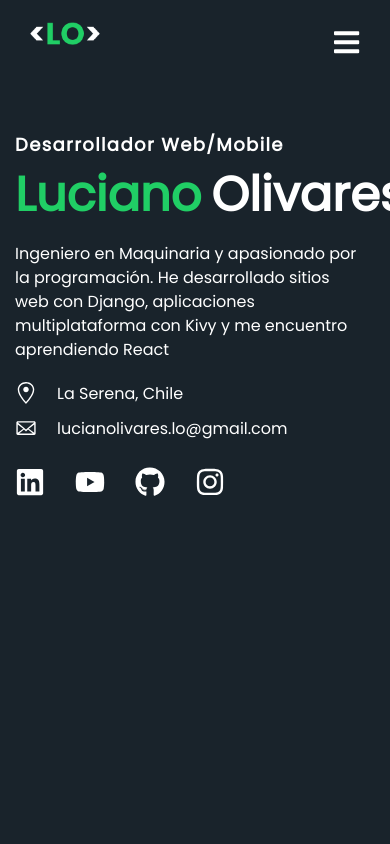
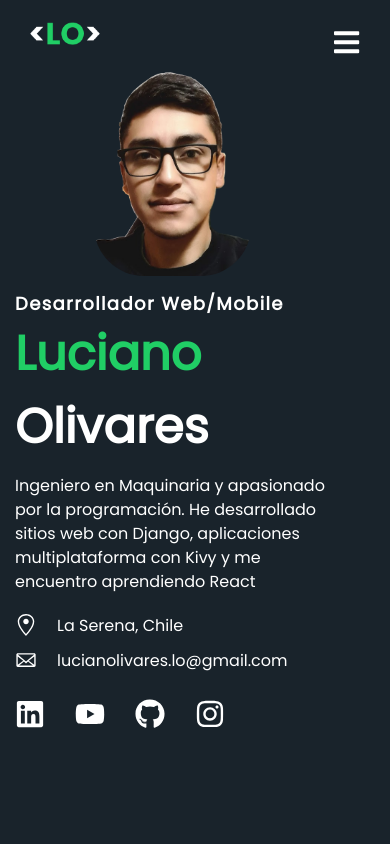
Before and after one commit to lucianolivares/PersonalWebSite, a React (Create React App) app: page / in a window 390 px wide. Shown: the top 844 px of the page. Built offline with nearby package versions, Linux system fonts and the light colour scheme.

Commit message:
solve some responsive features

```diff
--- a/src/components/HomeSection/HomeSection.elements.js
+++ b/src/components/HomeSection/HomeSection.elements.js
@@ -9,9 +9,10 @@ export const TextWrapper = styled.div`
 export const ImgWrapper = styled.div`
   max-width: 100%;
   display: flex;
-  justify-content: ${({ start }) => (start ? "flex-start" : "flex-end")};
   @media screen and (max-width: 768px) {
-    display: none;
+    height: 50%;
+    width: 50%;
+    margin-bottom: 20px;
   }
 `;
 
@@ -36,6 +37,9 @@ export const Img = styled.img`
 
 export const Heading = styled.div`
   display: flex;
+  @media screen and (max-width: 768px) {
+    flex-direction: column;
+  }
 `;
 
 export const LinkSection = styled(LinkScroll)`
@@ -74,6 +78,7 @@ export const Info = styled.div`
   font-size: 16px;
   line-height: 24px;
   margin-bottom: 6px;
+  word-break: break-all;
 `;
 export const LinkLabel = styled.a`
   color: #fff;
--- a/src/components/HomeSection/HomeSection.js
+++ b/src/components/HomeSection/HomeSection.js
@@ -33,7 +33,7 @@ function HomeSection({
 }) {
   return (
     <>
-      <InfoRow imgStart={imgStart}>
+      <InfoRow >
         <InfoColumn>
           <TextWrapper>
             <TopLine lightTopLine={lightTopLine}>{topLine}</TopLine>
--- a/src/components/JourneySection/JourneySection.elements.js
+++ b/src/components/JourneySection/JourneySection.elements.js
@@ -5,6 +5,7 @@ export const JourneyTitle = styled.h1`
   display: flex;
   font-size: 48px;
   justify-content: center;
+  word-break: break-all;
 `;
 
 export const SubTitle = styled.h1`
@@ -14,6 +15,7 @@ export const SubTitle = styled.h1`
   display: flex;
   justify-content: center;
   color: #fff;
+  word-break: break-all;
 `;
 
 export const TimelineContainer = styled.div`
--- a/src/globalStyles.js
+++ b/src/globalStyles.js
@@ -57,7 +57,13 @@ export const InfoRow = styled.div`
   margin: 0 -15px 0 -15px;
   flex-wrap: wrap;
   align-items: center;
-  flex-direction: ${({ imgStart }) => (imgStart ? "row-reverse" : "row")};
+  flex-direction: row;
+  @media screen and (max-width: 768px) {
+    max-width: 100%;
+    flex-basis: 100%;
+    display: flex;
+    flex-direction: column-reverse;
+  }
 `;
 
 export const InfoColumn = styled.div`
```
